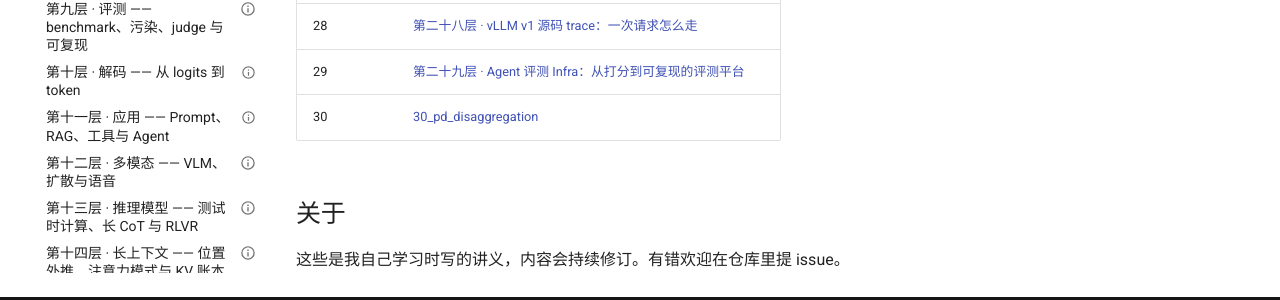
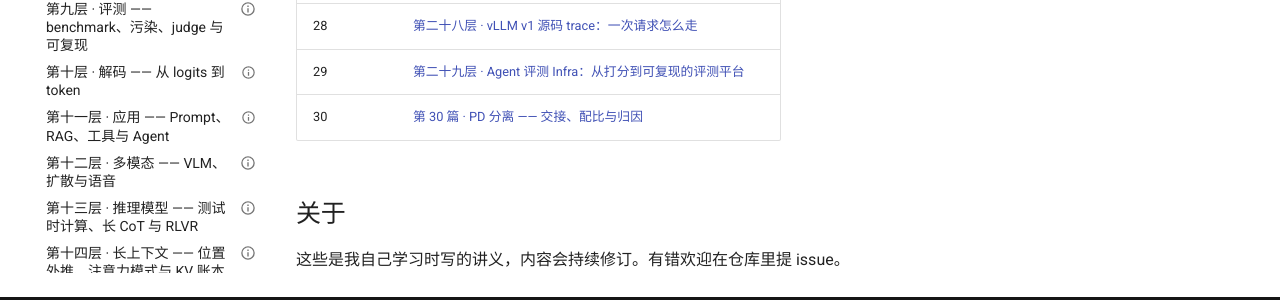
Before and after one commit to Xingkai98/ai-infra-notes-site, an MkDocs documentation site: the page built from docs/index.md, in a window 1280 px wide and 900 px high, scrolled down 1250 px. Shown: the part 559-859 px from the top of the window. Built offline with MkDocs 1.6.1 and Material for MkDocs 9.7.7, drawn with Linux system fonts in a browser that asks for light colours.

Commit message:
sync: 讲义发布（清单制）

```diff
--- a/docs/index.md
+++ b/docs/index.md
@@ -45,7 +45,7 @@
 | 27 | [第二十七层 · Agent 工程化：Context / Harness / Loop / Graph](notes/27_agent_engineering.md) |
 | 28 | [第二十八层 · vLLM v1 源码 trace：一次请求怎么走](notes/28_vllm_source_trace.md) |
 | 29 | [第二十九层 · Agent 评测 Infra：从打分到可复现的评测平台](notes/29_agent_eval_infra.md) |
-| 30 | [30_pd_disaggregation](notes/30_pd_disaggregation.md) |
+| 30 | [第 30 篇 · PD 分离 —— 交接、配比与归因](notes/30_pd_disaggregation.md) |
 
 <!-- ENTRIES:END -->
 
```
Also changed, not shown: docs/notes/30_pd_disaggregation.md (+1 -0 lines).
